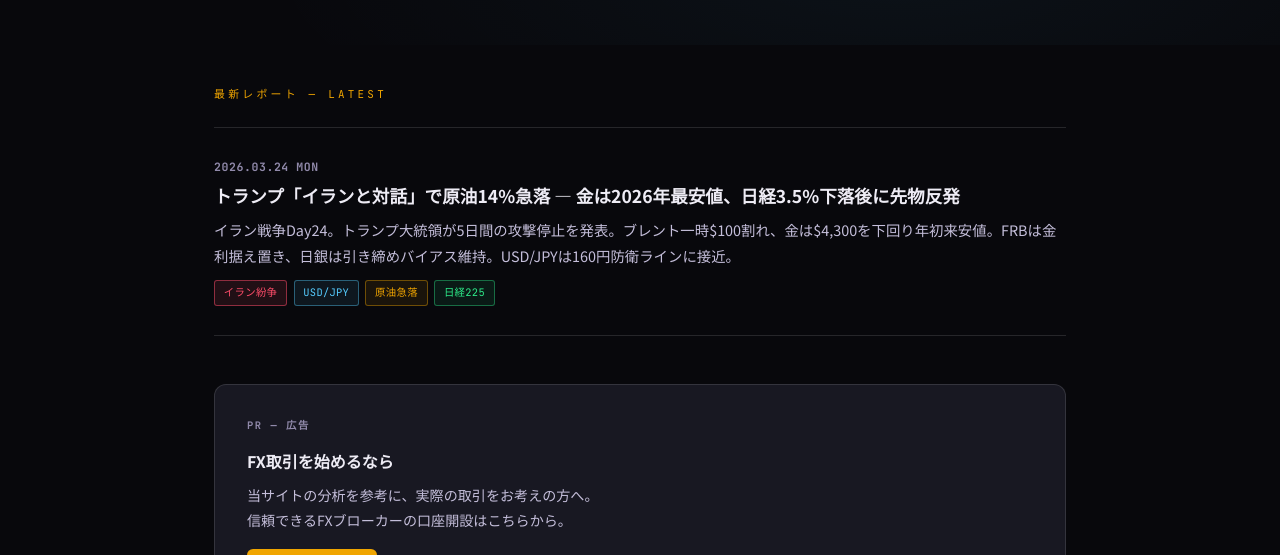
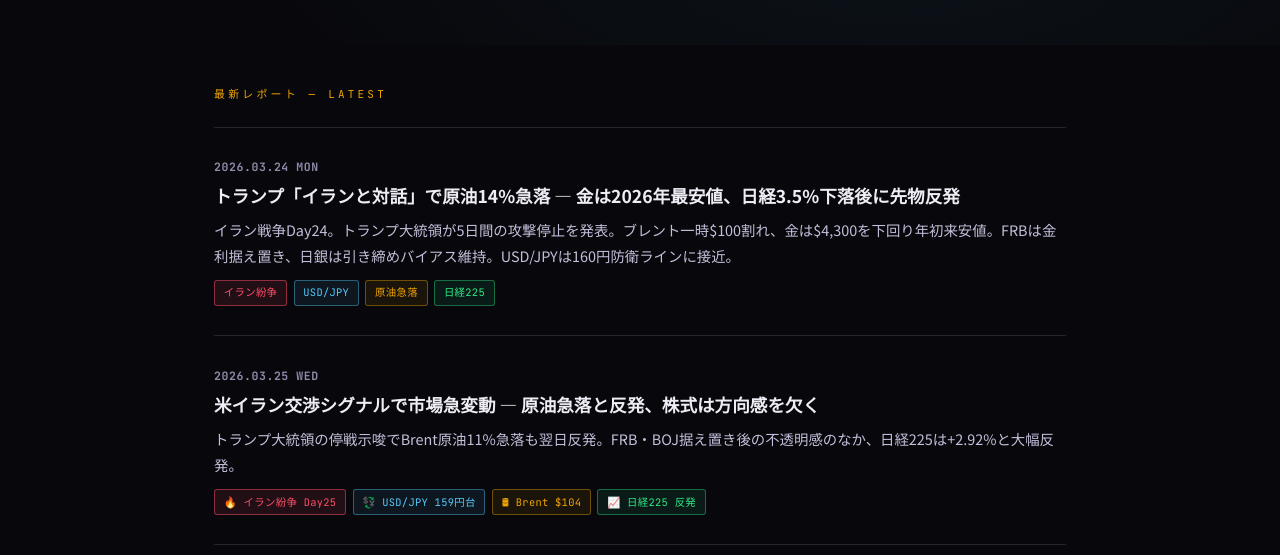
Before and after one commit to ainick25/market-pulse-daily, a plain HTML site: page index.html in a window 1280 px wide. Shown: the part 397-952 px from the top of the page. Drawn offline with Linux system fonts and the light colour scheme.

Commit message:
Update index.html

```diff
--- a/index.html
+++ b/index.html
@@ -285,7 +285,17 @@ body{
       </div>
     </a>
     <!-- ▲ ここまでが1記事分 ▲ -->
-
+    <a href="posts/20260325.html" class="article-card">
+      <div class="article-date">2026.03.25 WED</div>
+      <div class="article-title">米イラン交渉シグナルで市場急変動 — 原油急落と反発、株式は方向感を欠く</div>
+      <div class="article-excerpt">トランプ大統領の停戦示唆でBrent原油11%急落も翌日反発。FRB・BOJ据え置き後の不透明感のなか、日経225は+2.92%と大幅反発。</div>
+      <div class="article-tags">
+        <span class="tag tag-alert">🔥 イラン紛争 Day25</span>
+        <span class="tag tag-fx">💱 USD/JPY 159円台</span>
+        <span class="tag tag-commodity">🛢 Brent $104</span>
+        <span class="tag tag-stock">📈 日経225 反発</span>
+      </div>
+    </a>
     <!--
     ====================================================
     ▼ 毎日のレポート追加テンプレート ▼
```
